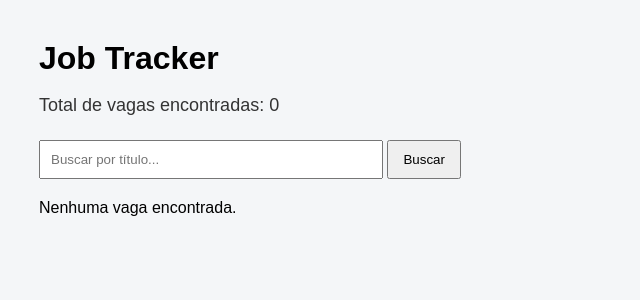
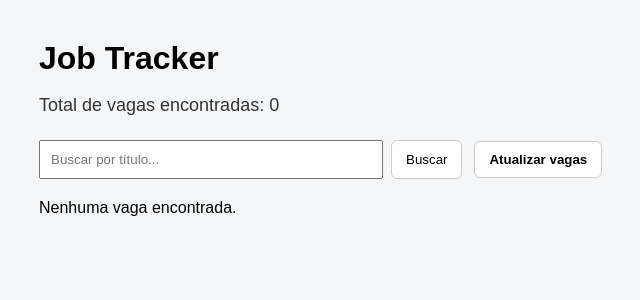
Before and after one commit to kirz4/job-tracker-rpa, a Django app: page /jobs/ in a window 1280 px wide. Shown: the top 300 px of the page, without its empty margins (1-641 px from the left). Run offline with Django 5.2, Linux system fonts and the light colour scheme; data that the repository does not hold is empty.

Commit message:
feat: add manual refresh action to jobs dashboard

```diff
--- a/jobs/templates/jobs/job_list.html
+++ b/jobs/templates/jobs/job_list.html
@@ -20,8 +20,21 @@
             color: #333;
         }
 
-        form {
+        .actions {
+            display: flex;
+            gap: 12px;
+            align-items: center;
             margin-bottom: 20px;
+        }
+
+        form.search-form {
+            display: flex;
+            gap: 8px;
+            margin: 0;
+        }
+
+        form.refresh-form {
+            margin: 0;
         }
 
         input[type="text"] {
@@ -32,6 +45,13 @@
         button {
             padding: 10px 14px;
             cursor: pointer;
+            border: 1px solid #ccc;
+            border-radius: 6px;
+            background: white;
+        }
+
+        .refresh-btn {
+            font-weight: bold;
         }
 
         .card {
@@ -57,10 +77,17 @@
     <h1>Job Tracker</h1>
     <p class="summary">Total de vagas encontradas: {{ total_jobs }}</p>
 
-    <form method="get">
-        <input type="text" name="q" placeholder="Buscar por título..." value="{{ query }}">
-        <button type="submit">Buscar</button>
-    </form>
+    <div class="actions">
+        <form method="get" class="search-form">
+            <input type="text" name="q" placeholder="Buscar por título..." value="{{ query }}">
+            <button type="submit">Buscar</button>
+        </form>
+
+        <form method="post" action="{% url 'refresh_jobs' %}" class="refresh-form">
+            {% csrf_token %}
+            <button type="submit" class="refresh-btn">Atualizar vagas</button>
+        </form>
+    </div>
 
     {% for job in jobs %}
         <div class="card">
--- a/jobs/urls.py
+++ b/jobs/urls.py
@@ -1,6 +1,7 @@
 from django.urls import path
-from .views import job_list
+from .views import job_list, refresh_jobs
 
 urlpatterns = [
     path("", job_list, name="job_list"),
+    path("refresh/", refresh_jobs, name="refresh_jobs"),
 ]
--- a/jobs/views.py
+++ b/jobs/views.py
@@ -1,5 +1,6 @@
-from django.shortcuts import render
+from django.shortcuts import render, redirect
 from .models import Job
+from .scraper import scrape_jobs
 
 
 def job_list(request):
@@ -15,3 +16,20 @@ def job_list(request):
         "total_jobs": jobs.count(),
     }
     return render(request, "jobs/job_list.html", context)
+
+
+def refresh_jobs(request):
+    if request.method == "POST":
+        jobs_data = scrape_jobs()
+
+        for item in jobs_data:
+            Job.objects.get_or_create(
+                title=item["title"],
+                company=item["company"],
+                location=item["location"],
+                defaults={
+                    "url": item["url"],
+                },
+            )
+
+    return redirect("/jobs/")
```
